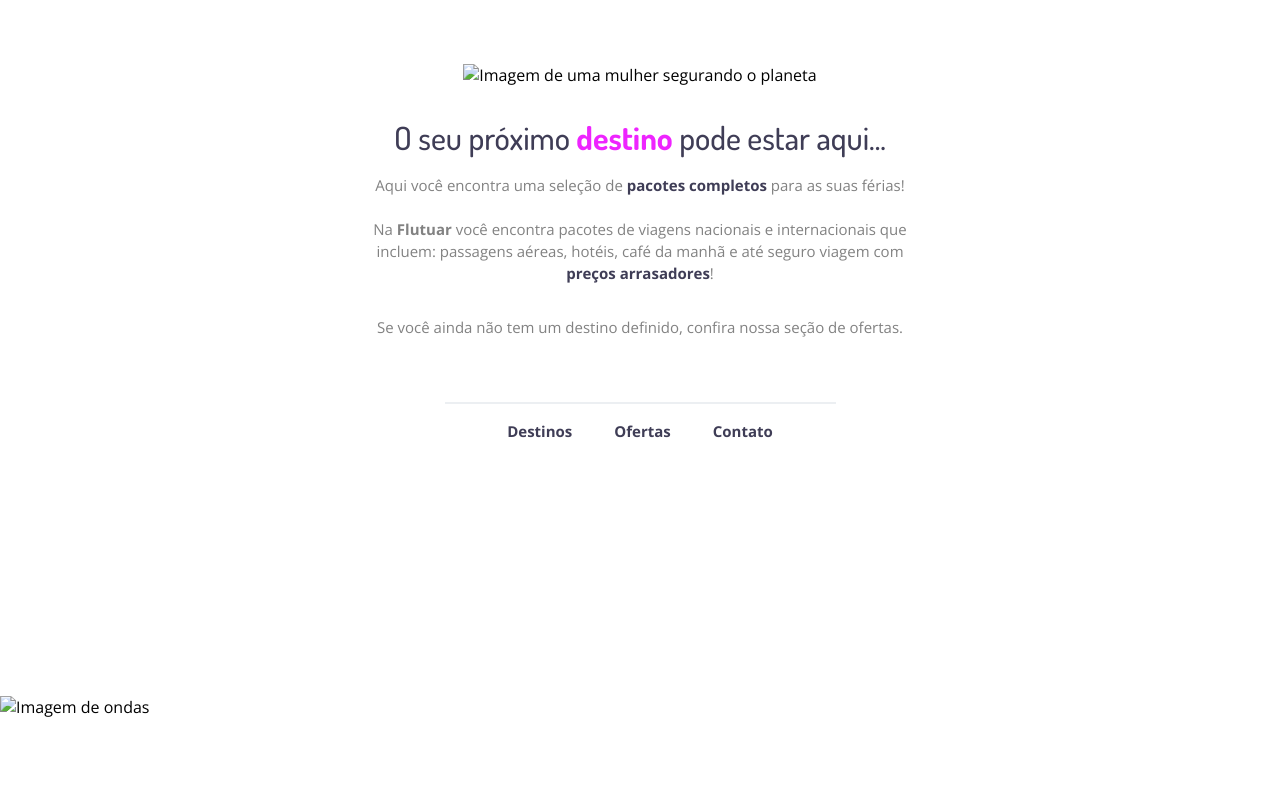
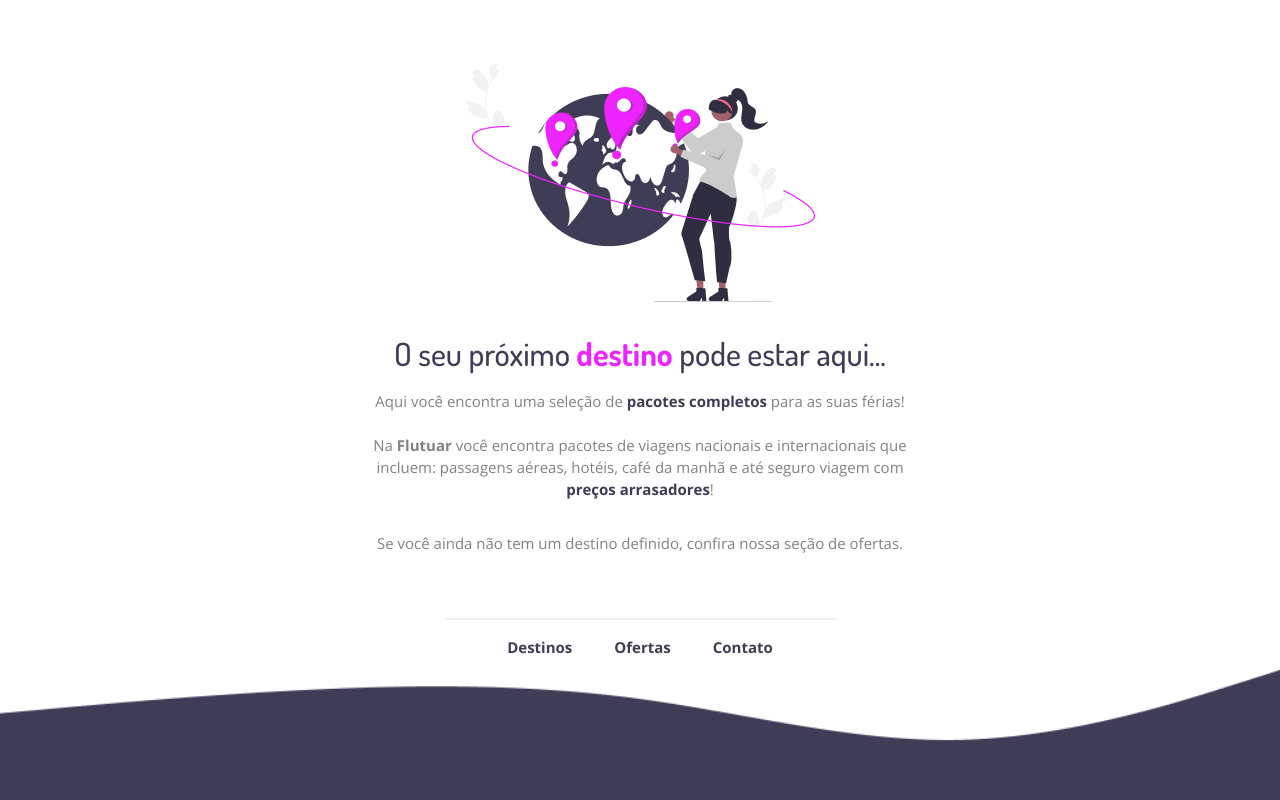
Before and after one commit to EricHSantiago/Rocketseat-Explorer-Desafio-Recriando-Layout-Extra, a plain HTML site: page index.html in a window 1280 px wide. Drawn offline with nearby package versions, Linux system fonts and the light colour scheme.

Commit message:
Update index.html

```diff
--- a/index.html
+++ b/index.html
@@ -24,7 +24,7 @@
 
     <main>
 
-      <img src="/images/img.svg" alt="Imagem de uma mulher segurando o planeta">
+      <img src="/images/img.png" alt="Imagem de uma mulher segurando o planeta">
 
       <h1>
         O seu próximo <span>destino</span> pode estar aqui...
@@ -61,7 +61,7 @@
 
     </footer>
 
-    <img id="ondas" src="/images/wave.svg" alt="Imagem de ondas">
+    <img id="ondas" src="/images/wave.png" alt="Imagem de ondas">
 
   </body>
 </html>
```
